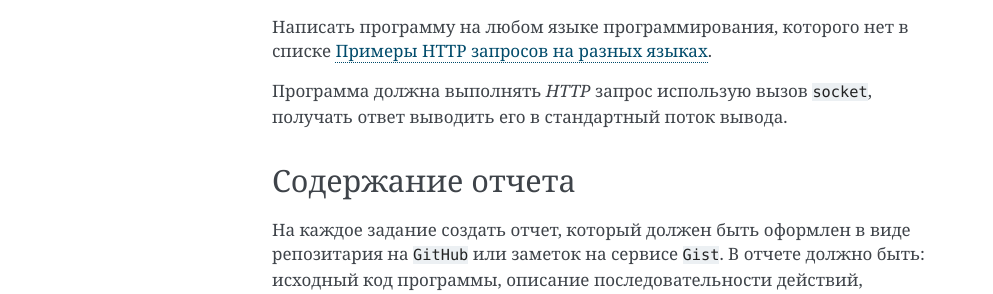
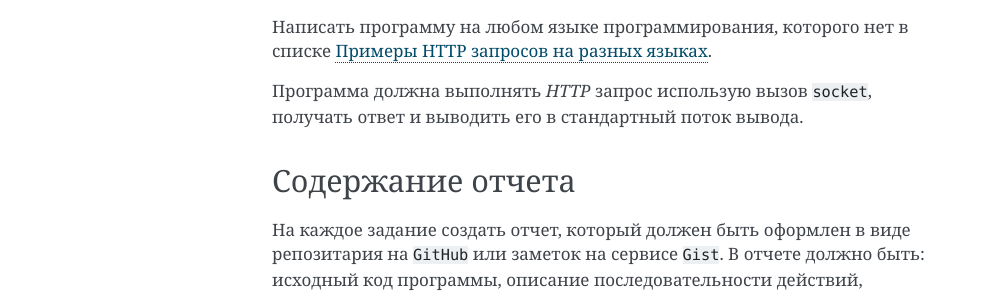
Before and after one commit to ustu/lectures.net, a Sphinx documentation site: the page built from docs/net/_checkpoint0.rst, in a window 1280 px wide. Shown: the part 538-832 px from the top of the page, without its empty margins (148-1141 px from the left). Built offline with Sphinx 7.4.7, drawn with Linux system fonts in a browser that asks for light colours; cross-references to code outside the pages are shown as plain code.

```diff
--- a/docs/net/_checkpoint0.rst
+++ b/docs/net/_checkpoint0.rst
@@ -24,7 +24,7 @@ HTTP Запросы/Ответы на разных языках
 :ref:`Примеры HTTP запросов на разных языках <reqresp_examples>`.
 
 Программа должна выполнять `HTTP` запрос использую вызов ``socket``, получать
-ответ выводить его в стандартный поток вывода.
+ответ и выводить его в стандартный поток вывода.
 
 Содержание отчета
 -----------------
```
